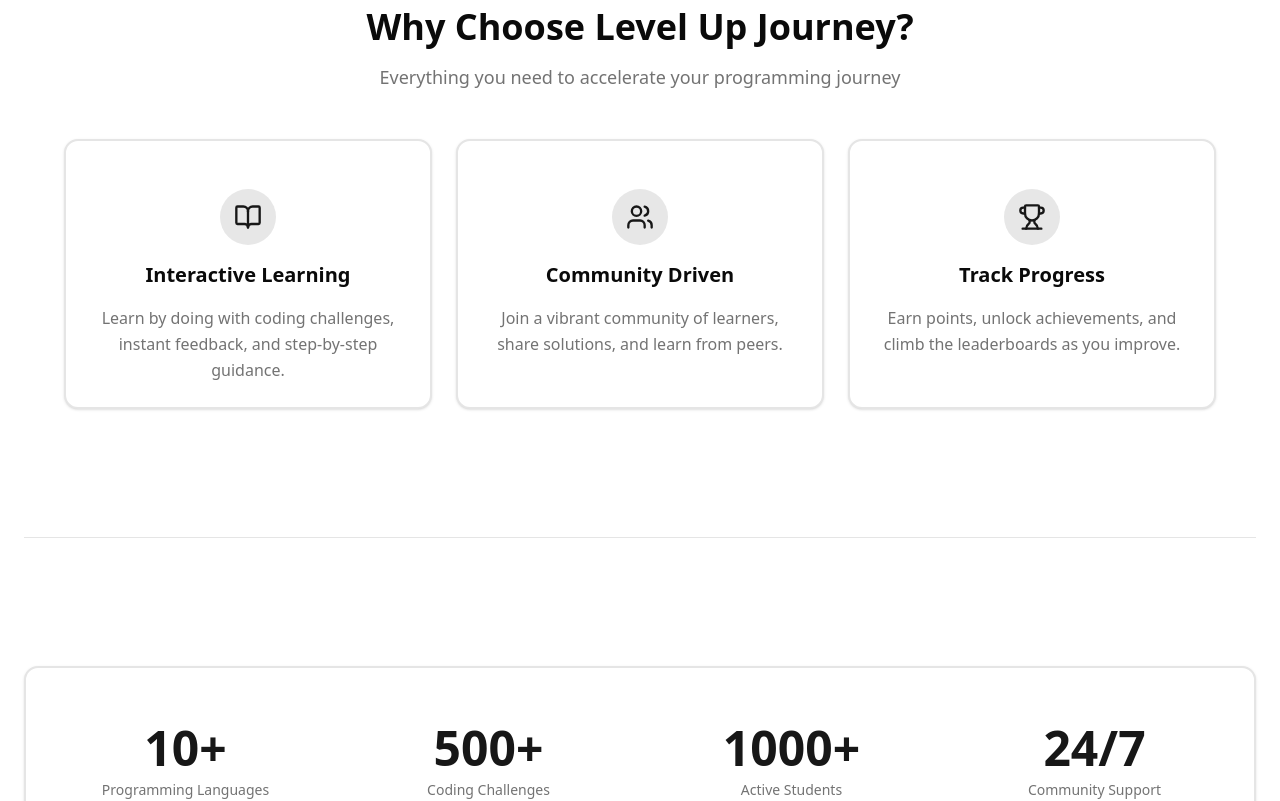
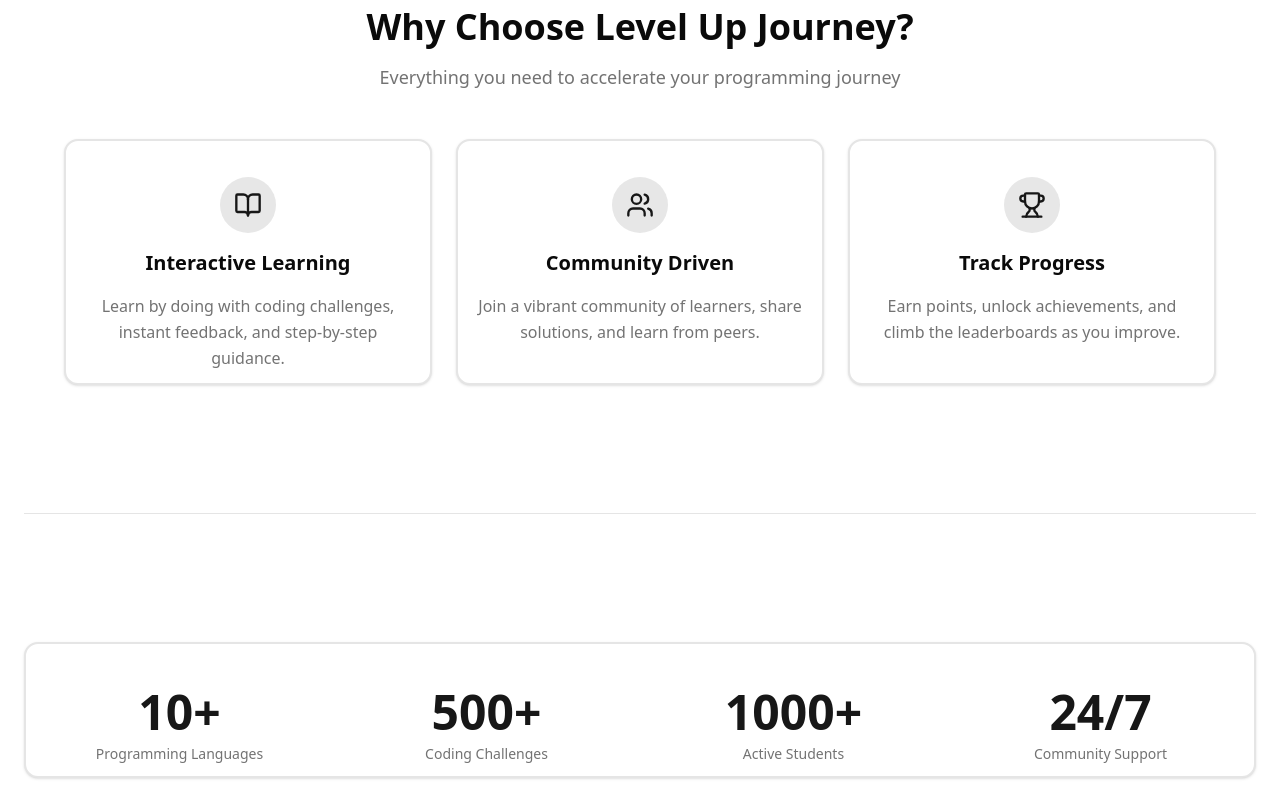
Before and after one commit to LevelUp-Journey/Web-App, a Next.js app: page /en in a window 1280 px wide. Shown: the part 860-1661 px from the top of the page. Built offline with nearby package versions, Linux system fonts and the light colour scheme.

Commit message:
feat: fixing padding for cards

```diff
--- a/src/components/cards/challenge-card.tsx
+++ b/src/components/cards/challenge-card.tsx
@@ -14,8 +14,8 @@
 } from "@/components/ui/card";
 import type { ProgrammingLanguage } from "@/lib/consts";
 import { PATHS } from "@/lib/paths";
-import type { Challenge } from "@/services/internal/challenges/entities/challenge.entity";
-import type { CodeVersion } from "@/services/internal/challenges/entities/code-version.entity";
+import type { Challenge } from "@/services/internal/challenges/challenge/entities/challenge.entity";
+import type { CodeVersion } from "@/services/internal/challenges/challenge/entities/code-version.entity";
 
 interface ChallengeCardProps {
     challenge: Challenge;
--- a/src/components/cards/code-version-badge.tsx
+++ b/src/components/cards/code-version-badge.tsx
@@ -3,7 +3,7 @@
 import { Javascript } from "@/components/ui/svgs/javascript";
 import { Python } from "@/components/ui/svgs/python";
 import { ProgrammingLanguage } from "@/lib/consts";
-import type { CodeVersion } from "@/services/internal/challenges/entities/code-version.entity";
+import type { CodeVersion } from "@/services/internal/challenges/challenge/entities/code-version.entity";
 
 const ICONS = {
     [ProgrammingLanguage.JAVA]: Java,
--- a/src/components/ui/card.tsx
+++ b/src/components/ui/card.tsx
@@ -1,4 +1,4 @@
-import * as React from "react";
+import type * as React from "react";
 
 import { cn } from "@/lib/utils";
 
@@ -7,7 +7,7 @@
         <div
             data-slot="card"
             className={cn(
-                "bg-card text-card-foreground flex flex-col gap-6 rounded-xl border py-6 shadow-sm",
+                "bg-card text-card-foreground flex flex-col gap-6 rounded-xl border py-3 shadow-sm",
                 className,
             )}
             {...props}
@@ -20,7 +20,7 @@
         <div
             data-slot="card-header"
             className={cn(
-                "@container/card-header grid auto-rows-min grid-rows-[auto_auto] items-start gap-2 px-6 has-data-[slot=card-action]:grid-cols-[1fr_auto] [.border-b]:pb-6",
+                "@container/card-header grid auto-rows-min grid-rows-[auto_auto] items-start gap-2 px-4 has-data-[slot=card-action]:grid-cols-[1fr_auto] [.border-b]:pb-6",
                 className,
             )}
             {...props}
@@ -65,7 +65,7 @@
     return (
         <div
             data-slot="card-content"
-            className={cn("px-6", className)}
+            className={cn("px-4", className)}
             {...props}
         />
     );
@@ -75,7 +75,7 @@
     return (
         <div
             data-slot="card-footer"
-            className={cn("flex items-center px-6 [.border-t]:pt-6", className)}
+            className={cn("flex items-center px-4 [.border-t]:pt-6", className)}
             {...props}
         />
     );
```
